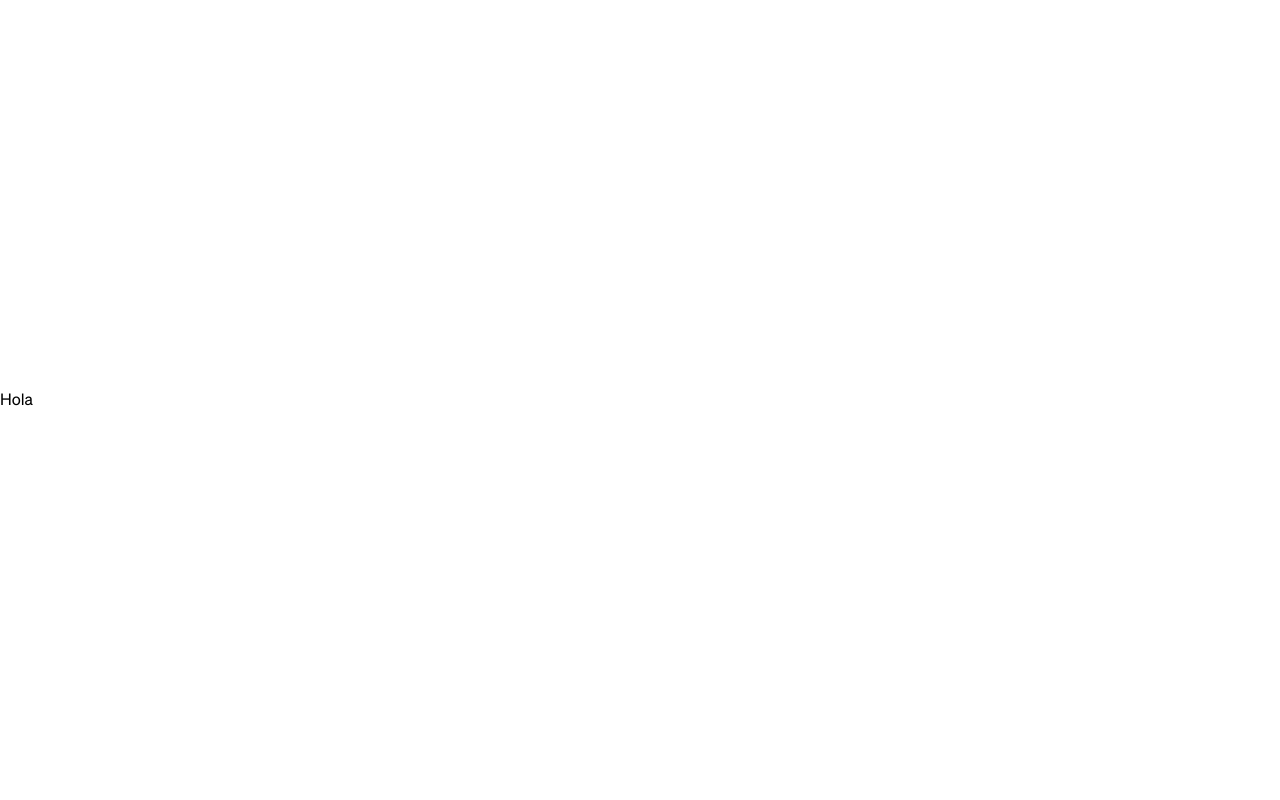
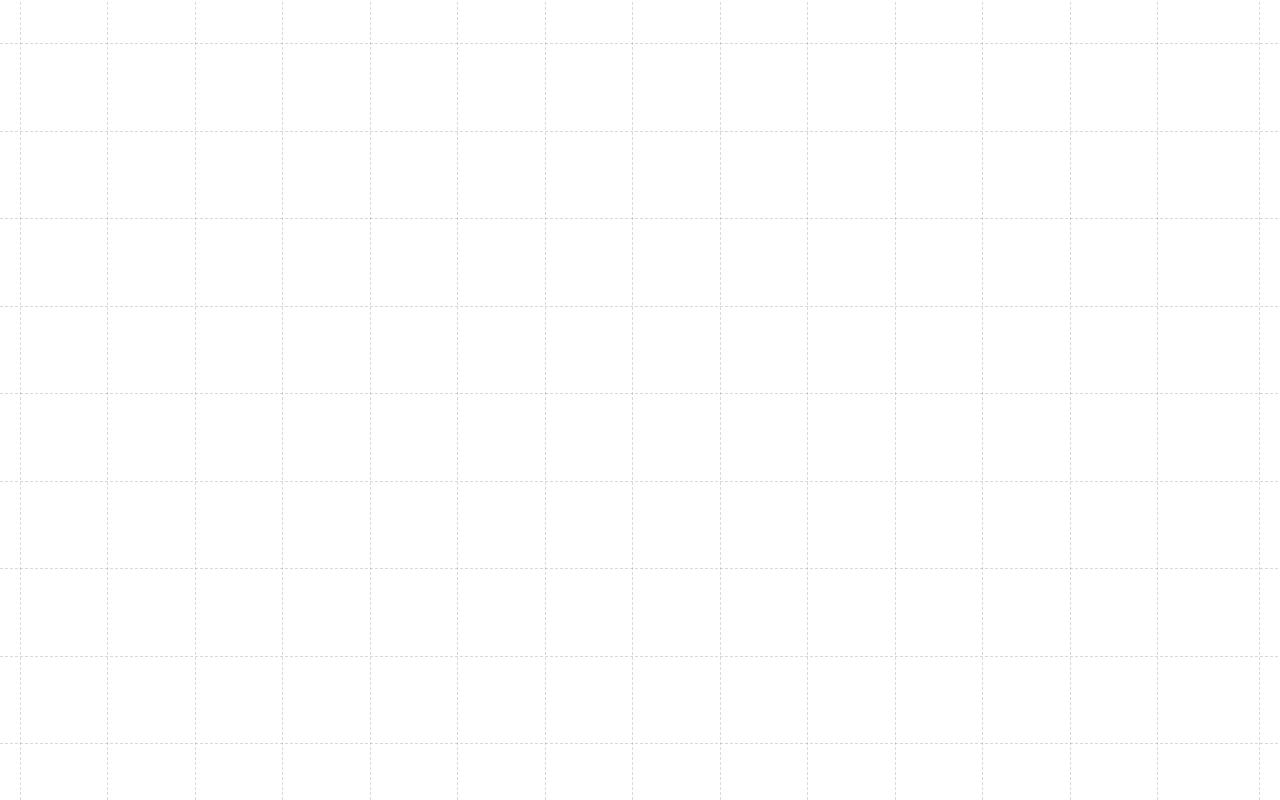
Before and after one commit to 3Ryuusei3/stripe-sessions24-clone, a React (Vite) app: page / in a window 1280 px wide. Built offline with nearby package versions, Linux system fonts and the light colour scheme.

Commit message:
Background grid done

```diff
--- a/src/App.scss
+++ b/src/App.scss
@@ -1,4 +1,5 @@
 @import "./styles/fonts.css";
+@import "./styles/background_grid.scss";
 
 :root {
   /* General */
@@ -14,6 +15,28 @@
   --pulse-color: #DE75BD;
   --color-black-primary: #221B35;
   --color-white-primary: #FFFFFF;
+
+  /* Paddings */
+  --space-base-unit: 4px;
+  --space-4: calc(var(--space-base-unit) * 1);
+  --space-8: calc(var(--space-base-unit) * 2);
+  --space-12: calc(var(--space-base-unit) * 3);
+  --space-16: calc(var(--space-base-unit) * 4);
+  --space-20: calc(var(--space-base-unit) * 5);
+  --space-24: calc(var(--space-base-unit) * 6);
+  --space-32: calc(var(--space-base-unit) * 8);
+  --space-40: calc(var(--space-base-unit) * 10);
+  --space-44: calc(var(--space-base-unit) * 11);
+  --space-48: calc(var(--space-base-unit) * 12);
+  --space-56: calc(var(--space-base-unit) * 14);
+  --space-64: calc(var(--space-base-unit) * 16);
+
+  /* Grid variables */
+  --grid-gutter-width: 20px;
+  --grid-column-count: 8;
+  --grid-column-width-base: 90;
+  --grid-column-width: calc((var(--window-width) - calc(var(--grid-gutter-width) * 2)) / var(--grid-column-count));
+  --line-color: rgba(var(--foreground-rgb),0.15);
 
   /* Font Family */
   --font-regular: "shoneregular",system-ui,sans-serif;
@@ -51,28 +74,6 @@
   --font-size-marquee-desktopXXL-scalable: calc(var(--font-size-marquee-base) / var(--max-width-base) * var(--window-width));
   --font-size-marquee-scalable: var(--font-size-marquee-mobile-scalable);
   --letter-spacing-body: -0.01em;
-
-  --space-base-unit: 4px;
-
-  /* Paddings */
-  --space-4: calc(var(--space-base-unit) * 1);
-  --space-8: calc(var(--space-base-unit) * 2);
-  --space-12: calc(var(--space-base-unit) * 3);
-  --space-16: calc(var(--space-base-unit) * 4);
-  --space-20: calc(var(--space-base-unit) * 5);
-  --space-24: calc(var(--space-base-unit) * 6);
-  --space-32: calc(var(--space-base-unit) * 8);
-  --space-40: calc(var(--space-base-unit) * 10);
-  --space-44: calc(var(--space-base-unit) * 11);
-  --space-48: calc(var(--space-base-unit) * 12);
-  --space-56: calc(var(--space-base-unit) * 14);
-  --space-64: calc(var(--space-base-unit) * 16);
-
-  /* Grid variables */
-  --grid-gutter-width: 20px;
-  --grid-column-count: 8;
-  --grid-column-width-base: 90;
-  --grid-column-width: calc((var(--window-width) - calc(var(--grid-gutter-width) * 2)) / var(--grid-column-count));
 
   /* Animations */
   --ease-out: cubic-bezier(0.33,1,0.68,1);
@@ -118,6 +119,34 @@
     --font-size-marquee-scalable: calc(var(--font-size-marquee-base) * 1px);
     --grid-column-count: 16;
     --grid-column-width: calc(var(--grid-column-width-base) * 1px);
+  }
+
+  @media only screen and (min-width: 1620px) {
+    --grid-column-count: 18;
+  }
+
+  @media only screen and (min-width: 1760px) {
+    --grid-column-count: 20;
+  }
+
+  @media only screen and (min-width: 1900px) {
+    --grid-column-count: 22;
+  }
+
+  @media only screen and (min-width: 2040px) {
+    --grid-column-count: 24;
+  }
+
+  @media only screen and (min-width: 2180px) {
+    --grid-column-count: 26;
+  }
+
+  @media only screen and (min-width: 2340px) {
+    --grid-column-count: 28;
+  }
+
+  @media only screen and (min-width: 2480px) {
+    --grid-column-count: 30;
   }
 }
 
--- a/src/App.tsx
+++ b/src/App.tsx
@@ -1,11 +1,11 @@
 import './App.scss'
-import { Grid } from './components/Grid/Grid'
+import { BackgroundGrid } from './components/BackgroundGrid/BackgroundGrid'
 
 function App() {
 
   return (
     <>
-      <Grid />
+      <BackgroundGrid />
     </>
   )
 }
--- /dev/null
+++ b/src/components/BackgroundGrid/BackgroundGrid.tsx
@@ -0,0 +1,19 @@
+export function BackgroundGrid() {
+  const verticalLines = new Array(30).fill(null);
+  const horizontallLines = new Array(200).fill(null);
+
+  return (
+    <div className="background-grid">
+      <div className="background-grid__vertical">
+        {verticalLines.map((_, index) => (
+          <div key={index} className="background-grid__vertical--line"></div>
+        ))}
+      </div>
+      <div className="background-grid__horizontal">
+        {horizontallLines.map((_, index) => (
+          <div key={index} className="background-grid__horizontal--line"></div>
+        ))}
+      </div>
+    </div>
+  )
+}
--- a/src/components/Grid/Grid.tsx
+++ /dev/null
@@ -1,8 +0,0 @@
-
-export function Grid() {
-  return (
-    <>
-Hola
-    </>
-  )
-}
--- /dev/null
+++ b/src/styles/background_grid.scss
@@ -0,0 +1,58 @@
+.background-grid {
+  position: absolute;
+  top: calc(-0.5px - var(--grid-column-width));
+  left: -0.5px;
+  width: 100%;
+  height: calc(100% + var(--grid-column-width));
+  overflow: hidden;
+  pointer-events: none;
+
+  &__vertical {
+    display: grid;
+    grid-template-columns: repeat(calc(var(--grid-column-count) + 0),var(--grid-column-width));
+    grid-template-rows: 100%;
+    height: 100%;
+    padding: 0 var(--grid-gutter-width);
+
+    @media screen and (min-width: 1400px) {
+      position:absolute;
+      width: min-content;
+      left: 50%;
+      transform: translateX(-50%)
+    }
+
+    &--line {
+      width: 1px;
+      height: 100%;
+      background: linear-gradient(180deg,var(--line-color),var(--line-color) 60%,transparent 0,transparent);
+      background-size: 1px 5px;
+      position: relative;
+
+      &:last-child {
+        position: absolute;
+        right: var(--grid-gutter-width);
+        top: 0
+      }
+    }
+  }
+
+  &__horizontal {
+    position: absolute;
+    top: calc(var(--grid-column-width) / 2);
+    left: 0;
+    width: 100%;
+    height: 100%;
+    display: flex;
+    gap: calc(var(--grid-column-width) - 1px);
+    flex-direction: column;
+
+    &--line {
+      flex-shrink: 0;
+      height: 1px;
+      width: 100%;
+      background: linear-gradient(90deg,var(--line-color),var(--line-color) 60%,transparent 0,transparent);
+      background-size: 5px 1px;
+      position: relative;
+    }
+  }
+}
```
